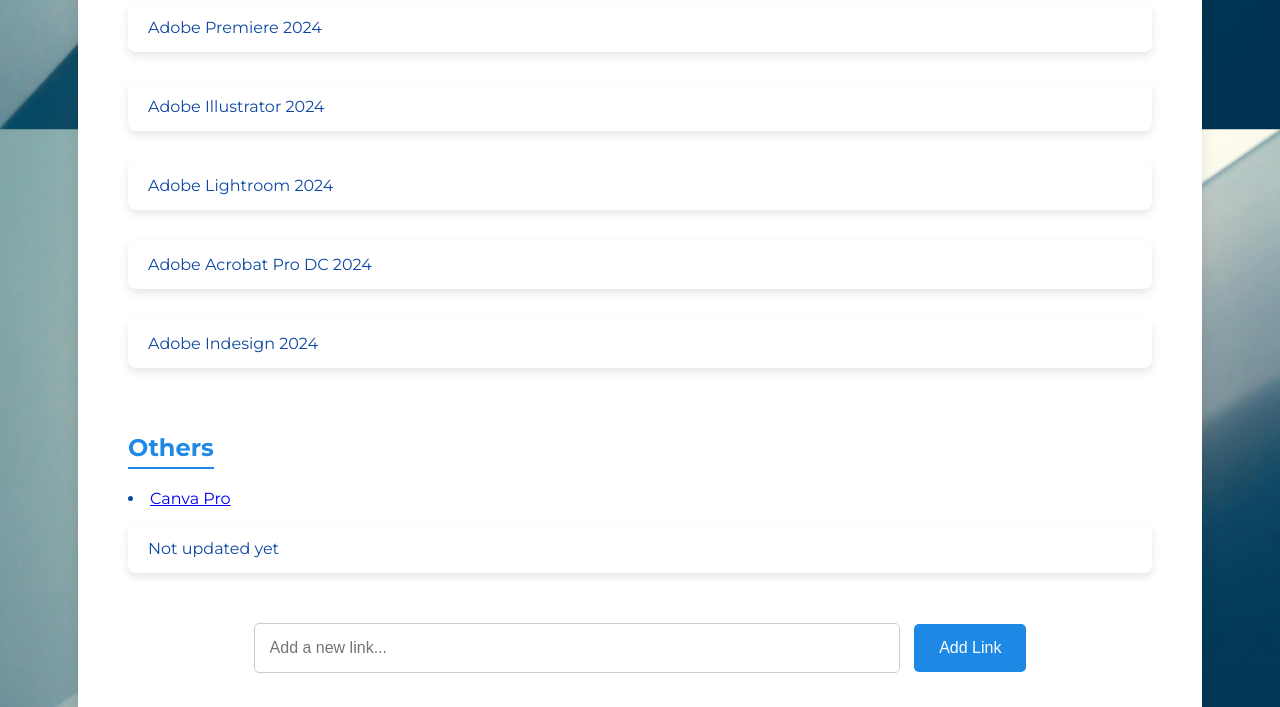
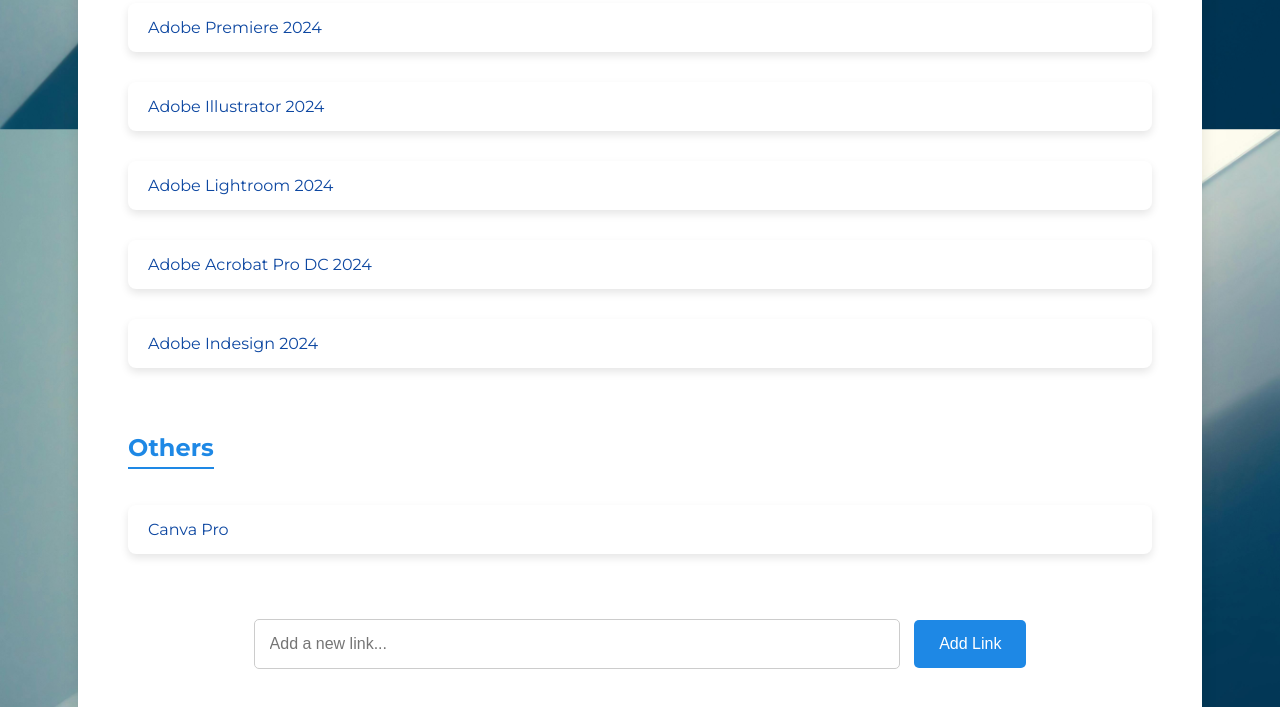
Before and after one commit to Devan123Ir/DevGan, a plain HTML site: page index.html in a window 1280 px wide. Shown: the part 724-1431 px from the top of the page. Drawn offline with Linux system fonts and the light colour scheme.

Commit message:
index.html

```diff
--- a/index.html
+++ b/index.html
@@ -43,9 +43,8 @@
     </div>
     <div class="link-container">
       <h2>Others</h2>
-	    <li><a href="https://techjunction777.blogspot.com/2024/08/how-to-get-free-canva-pro-account-and.html?m=1" target="_self" onclick="window.open('https://www.highratecpm.com/g5migv2j?key=52cedf2076430ddc2c2a27e9284e3cd5', '_blank')">Canva Pro</a></li>
       <ul class="link-list" id="design-links">
-        <a>Not updated yet</a>
+        <li><a href="https://techjunction777.blogspot.com/2024/08/how-to-get-free-canva-pro-account-and.html?m=1" target="_self" onclick="window.open('https://www.highratecpm.com/g5migv2j?key=52cedf2076430ddc2c2a27e9284e3cd5', '_blank')">Canva Pro</a></li>
       </ul>
     </div>
     <div id="add-link-container">
```
